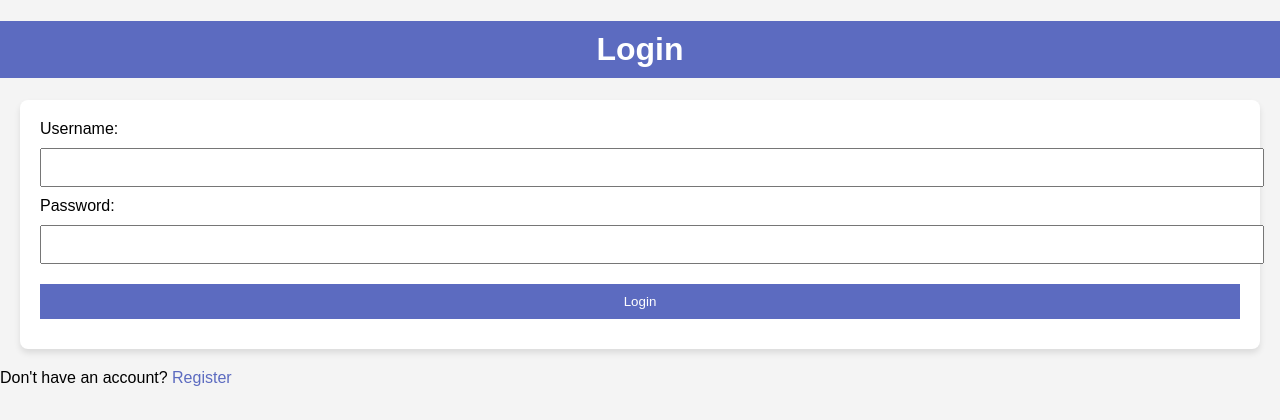
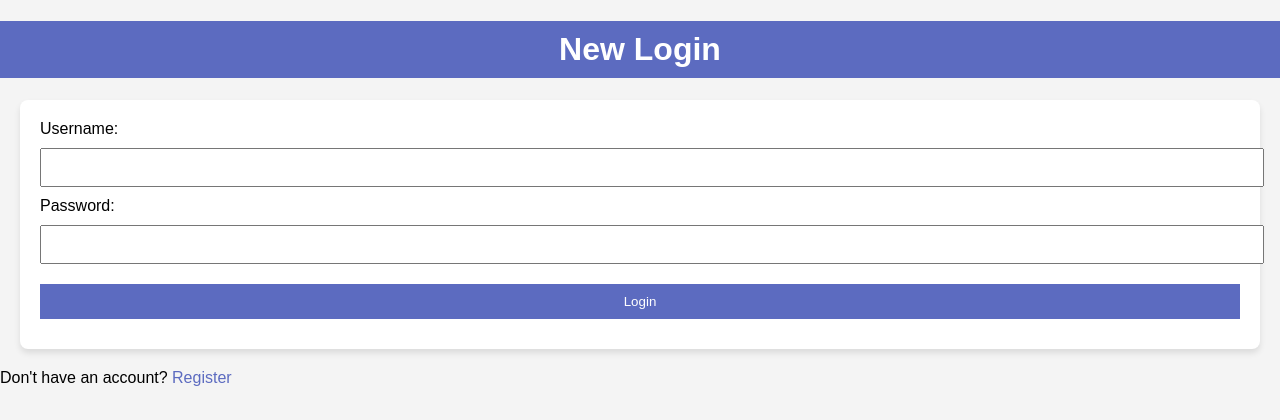
Before and after one commit to radhikaaggarwal19/module-challenge-incredicorp, a Flask app: page /login in a window 1280 px wide. Shown: the top 420 px of the page. Run offline with Flask 3, Linux system fonts and the light colour scheme.

Commit message:
title change

```diff
--- a/templates/login.html
+++ b/templates/login.html
@@ -8,7 +8,7 @@
     <link rel="stylesheet" href="{{ url_for('static', filename='css/styles.css') }}">
 </head>
 <body>
-    <h1>Login</h1>
+    <h1>New Login</h1>
     <form action="{{ url_for('login') }}" method="POST">
         <label for="username">Username: </label>
         <input type="text" name="username" id="username" required>
```
